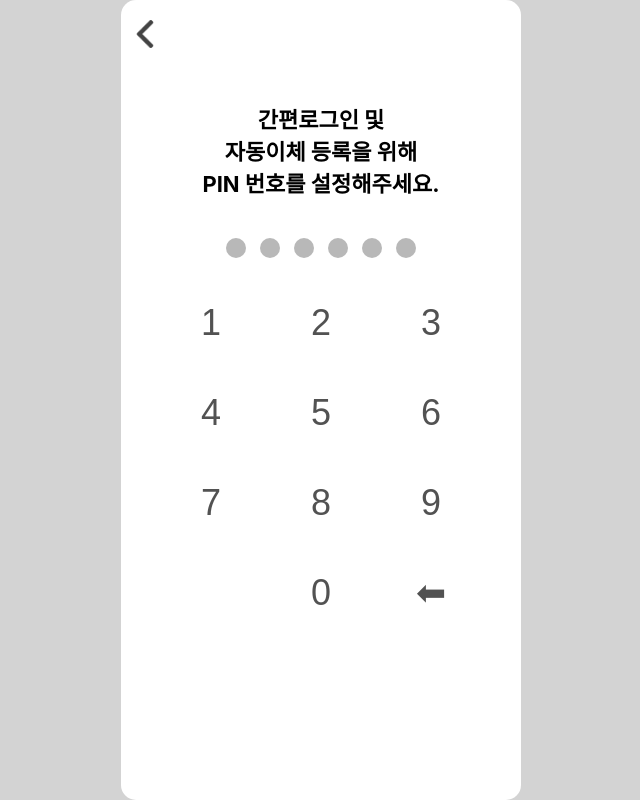
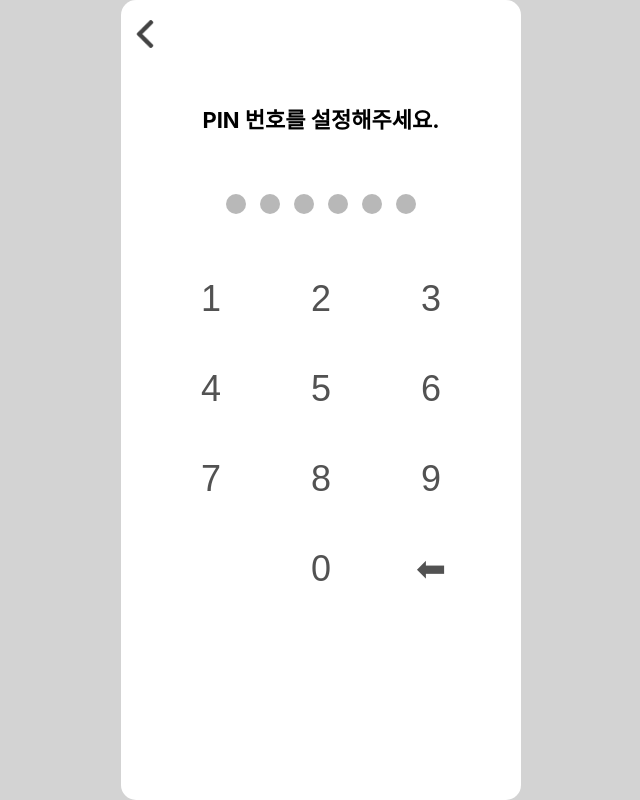
Before and after one commit to inthhh/bufl_fe, a React (Create React App) app: page /sign/input-pin in a window 1280 px wide. Shown: the whole page, without its empty margins (319-959 px from the left). Built offline with nearby package versions, Linux system fonts and the light colour scheme.

Commit message:
feat: inputpin api 연동(api 수정 필요)

```diff
--- a/src/SignOn/pages/InputPinPage.tsx
+++ b/src/SignOn/pages/InputPinPage.tsx
@@ -1,14 +1,16 @@
 import React, { useEffect, useState } from "react";
 import { useNavigate } from "react-router-dom";
+import axios from "axios";
 import "../../MoneySplit/style/splitStyle.css";
 import MoveBack from "../../MoneySplit/MoveBack";
 
 const InputPinPage: React.FC = () => {
   const [pin, setPin] = useState<string[]>(Array(6).fill(""));
   const [firstPin, setFirstPin] = useState<string | null>(null);
-  const [step, setStep] = useState<"set" | "confirm">("set"); // PIN 설정 단계
+  const [step, setStep] = useState<"set" | "confirm">("set");
   const [errorMessage, setErrorMessage] = useState<string | null>(null);
   const navigate = useNavigate();
+  const userPhone = localStorage.getItem("userPhone");
 
   const handleKeyPress = (num: string) => {
     setPin((prev) => {
@@ -35,39 +37,40 @@ const InputPinPage: React.FC = () => {
   useEffect(() => {
     if (pin.every((p) => p !== "")) {
       if (step === "set") {
-        setFirstPin(pin.join("")); // 첫 번째 입력 저장
-        setPin(Array(6).fill("")); // 입력 초기화
-        setStep("confirm"); // 확인 단계로 변경
+        setFirstPin(pin.join(""));
+        setPin(Array(6).fill(""));
+        setStep("confirm");
       } else if (step === "confirm") {
         if (firstPin === pin.join("")) {
-          navigate("/sign/interest"); // PIN이 일치하면 다음 페이지로 이동
+          updateUserPassword(firstPin);
         } else {
           setErrorMessage("PIN 번호가 일치하지 않습니다. 다시 입력해주세요.");
-          setPin(Array(6).fill("")); // 입력 초기화
+          setPin(Array(6).fill(""));
         }
       }
     }
   }, [pin]);
 
+  const updateUserPassword = async (pin: string) => {
+    try {
+      await axios.put("http://localhost:5000/api/users/set-pin", {
+        userPhone,
+        userPassword: pin,
+      });
+      alert("PIN 설정 완료!");
+      navigate("/sign/interest");
+    } catch (error) {
+      console.error("PIN 설정 오류:", error);
+      setErrorMessage("PIN 설정 중 오류가 발생했습니다.");
+    }
+  };
+
   return (
     <div>
       <MoveBack pageBefore="/sign/salary-info" />
       <div className="center_wrap">
-        <div className="pin-input--relative">
         <div className="black_title center_text">
-            {step === "set" ? (
-              <>
-                간편로그인 및 <br />
-                자동이체 등록을 위해 <br />
-                PIN 번호를 설정해주세요.
-              </>
-            ) : (
-              <>
-                확인을 위해 한 번 더 <br />
-                입력해주세요. <br />
-                <br />
-              </>
-            )}
+          {step === "set" ? "PIN 번호를 설정해주세요." : "확인을 위해 한 번 더 입력해주세요."}
         </div>
 
         {errorMessage && <div className="error-message">{errorMessage}</div>}
@@ -85,13 +88,8 @@ const InputPinPage: React.FC = () => {
             </button>
           ))}
           <div></div>
-            <button className="keypad-button" onClick={() => handleKeyPress("0")}>
-              0
-            </button>
-            <button className="keypad-button" onClick={handleDelete}>
-              ⬅
-            </button>
-          </div>
+          <button className="keypad-button" onClick={() => handleKeyPress("0")}>0</button>
+          <button className="keypad-button" onClick={handleDelete}>⬅</button>
         </div>
       </div>
     </div>
```
Lines whose indentation alone changed are shown as unchanged.
